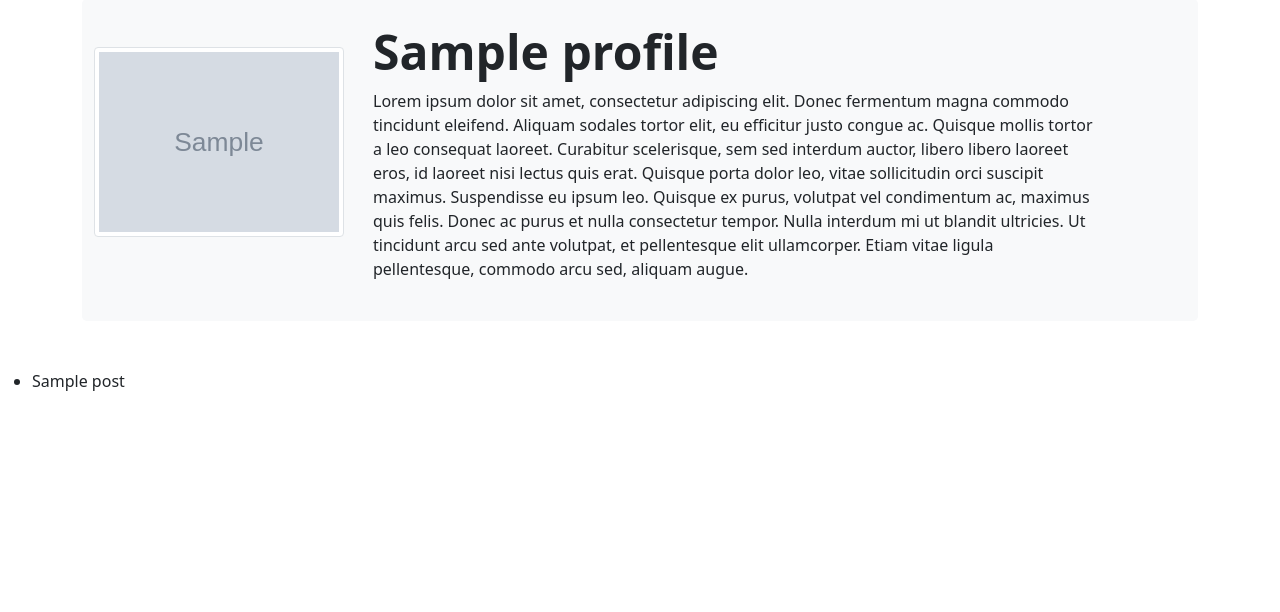
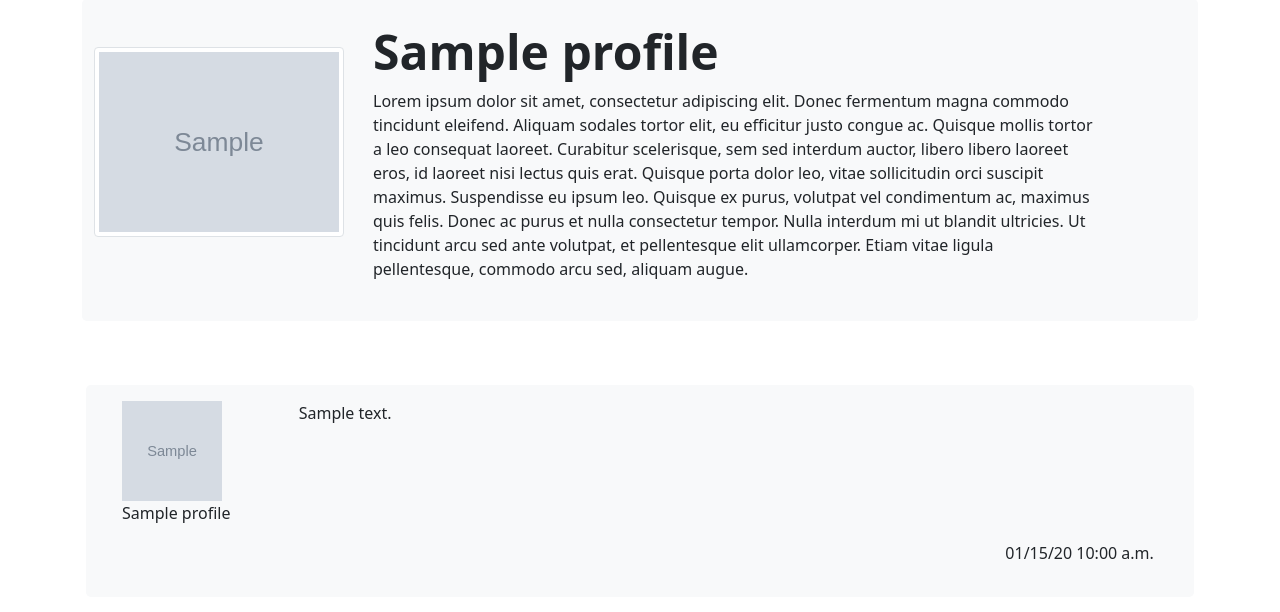
Before and after one commit to RCoff/pet-social-network, a Django app: template interface/templates/account/profile.html in a window 1280 px wide. Shown: the part 105-717 px from the top of the page. Run offline with Django 3.2, Linux system fonts and the light colour scheme; the template is opened without the code that fills it: most values are stand-ins (such as "Sample title", 1, 10 or a date in 2020); grey boxes marked "Sample" are stand-in pictures.

Commit message:
Begin adding layout for posts

```diff
--- a/interface/templates/account/profile.html
+++ b/interface/templates/account/profile.html
@@ -35,11 +35,37 @@
             </div>
         </div>
     </div>
-    <div>
-        <ul>
-            {% for post in friend_posts %}
-                <li>{{ post }}</li>
-            {% endfor %}
-        </ul>
-    </div>
+    <section class="container">
+        {% for post in friend_posts %}
+            <div class="row mx-1">
+                <div class="my-3 bg-light rounded-3">
+                    <div class="container-fluid">
+                        <div class="row row-cols-2 py-3">
+                            <div class="col-2">
+                                {% if post.profile.profile_image %}
+                                    <img src="{{ post.profile.profile_image }}" width="100" height="100">
+                                {% else %}
+                                    <svg class="bd-placeholder-img img-thumbnail" width="100" height="100"
+                                         xmlns="http://www.w3.org/2000/svg" role="img"
+                                         aria-label="Placeholder: Thumbnail" preserveAspectRatio="xMidYMid slice"
+                                         focusable="false"><title>Placeholder</title>
+                                        <rect width="100%" height="100%" fill="#55595c"></rect>
+                                        <text x="10%" y="50%" fill="#eceeef" dy=".3em">Thumbnail</text>
+                                    </svg>
+                                {% endif %}
+                                <p>{{ post.profile.animal_name }}</p>
+                            </div>
+                            <div class="col-10">
+                                <p class="text-break">{{ post.content }}</p>
+                            </div>
+                            <div class="col-10"></div>
+                            <div class="col-2">
+                                <p class="fw-light fs-6">{{ post.created|date:"m/d/y h:i a" }}</p>
+                            </div>
+                        </div>
+                    </div>
+                </div>
+            </div>
+        {% endfor %}
+    </section>
 {% endblock %}
--- a/interface/views.py
+++ b/interface/views.py
@@ -46,7 +46,10 @@ class PetProfile(LoginRequiredMixin, View):
                                                     'friend_posts': self.friend_posts_list})
 
     def friend_posts(self):
-        qs = PetPost.objects.filter(profile=Subquery(Friends.objects.filter(animal=self.profile_id).values('friend'))).order_by('-created')
+        qs = PetPost.objects \
+            .filter(profile=Subquery(Friends.objects.filter(animal=self.profile_id).values('friend'))) \
+            .order_by('-created')
+
         return qs
 
 
```
